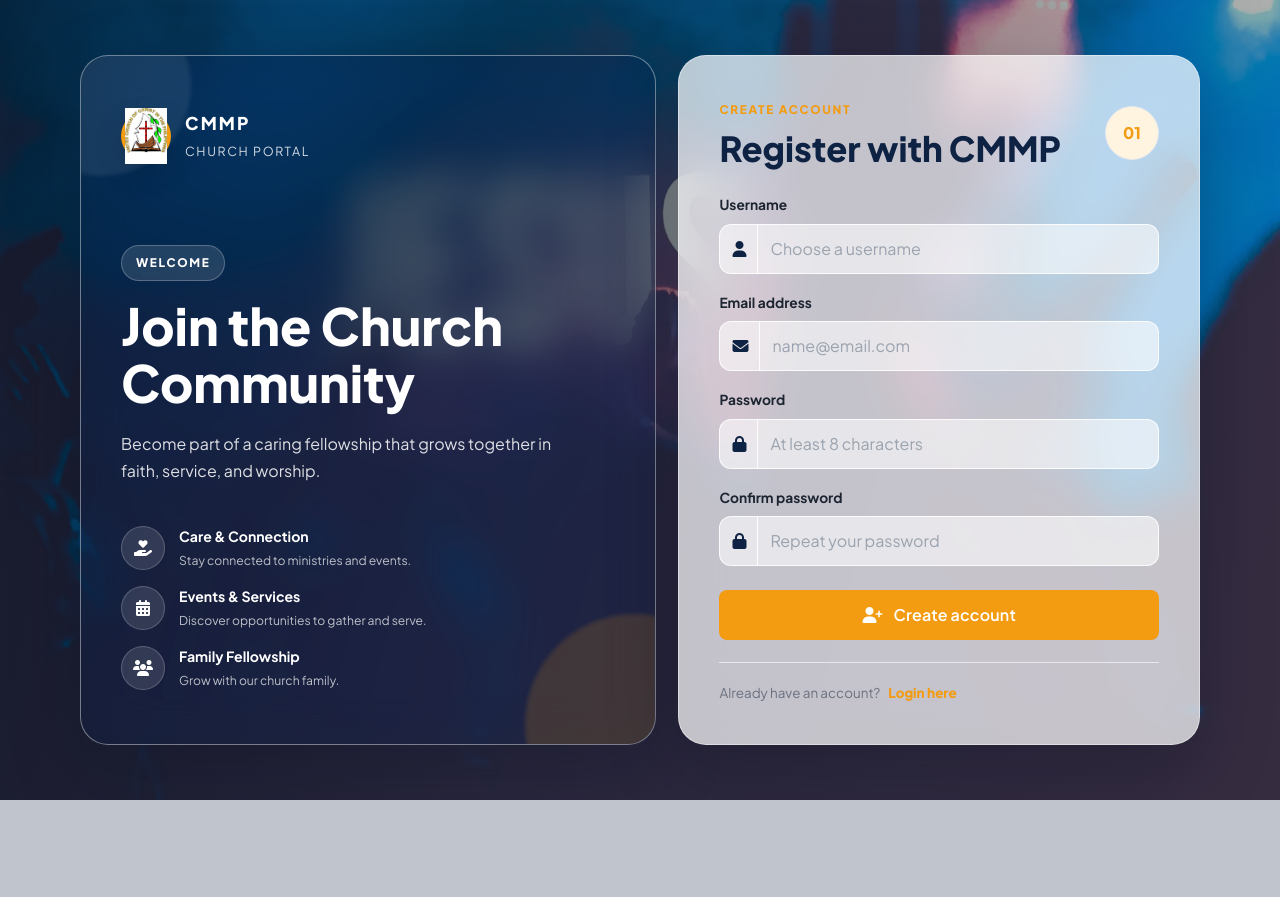
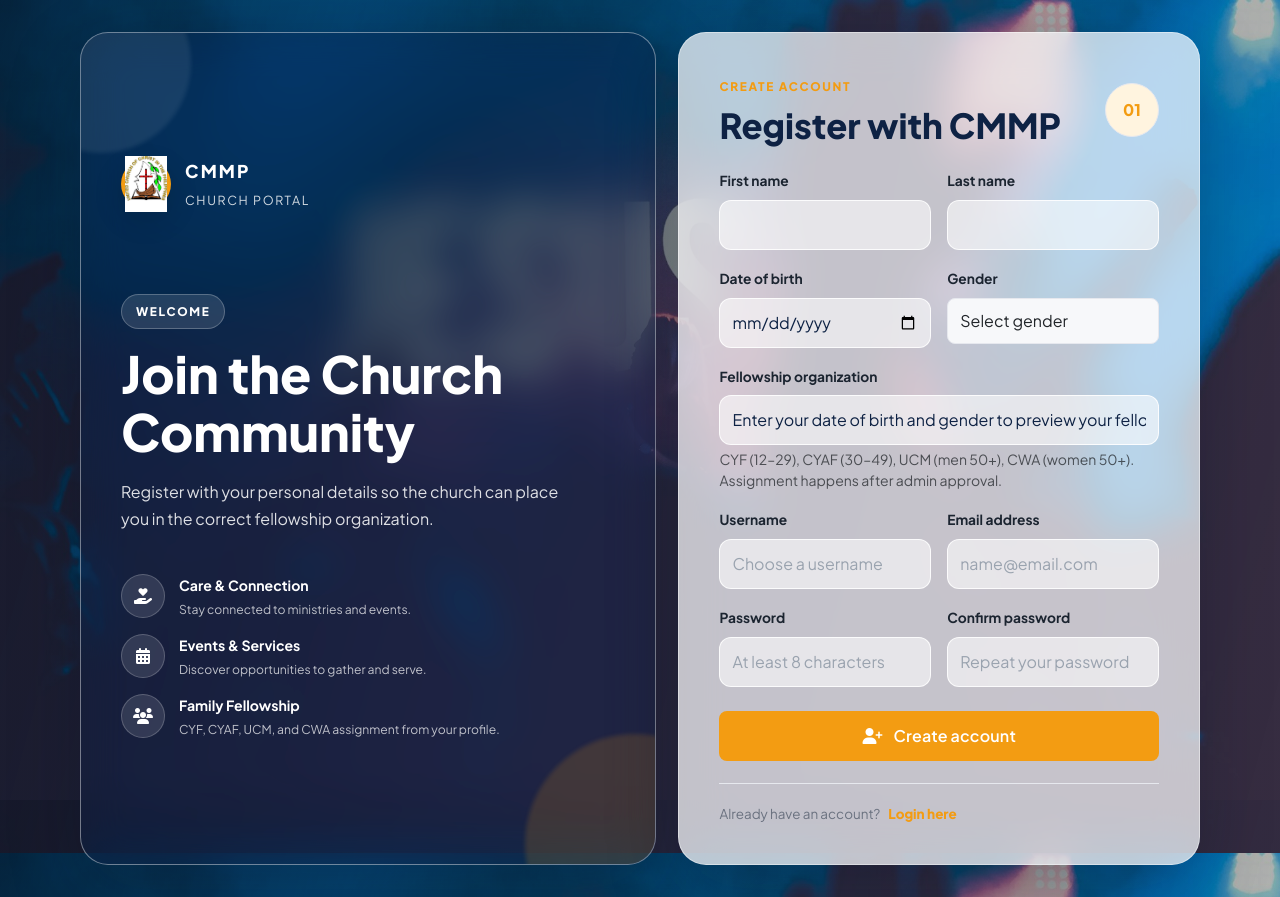
Before and after one commit to MiraWeb04/CMMP, a PHP site: page /CMMP/auth/register.php in a window 1280 px wide. Before the commit the page ends 800 px from the top, so only its background shows below. Run offline with PHP 8.4, Linux system fonts and the light colour scheme; some libraries are stand-ins or nearby versions.

Commit message:
Purge all members script, registration requires DOB and gender for fellowship
Co-authored-by: MiraWeb04 <MiraWeb04@users.noreply.github.com>

```diff
--- a/auth/register.php
+++ b/auth/register.php
@@ -3,13 +3,21 @@ declare(strict_types=1);
 
 require_once __DIR__ . '/../helpers/auth.php';
 require_once __DIR__ . '/../helpers/csrf.php';
+require_once __DIR__ . '/../helpers/fellowship.php';
+require_once __DIR__ . '/../helpers/registration.php';
 require_once __DIR__ . '/../models/Member.php';
 require_once __DIR__ . '/../models/Notification.php';
 
 start_secure_session();
 $errors = [];
-$username = '';
-$email = '';
+$fields = [
+    'username' => '',
+    'email' => '',
+    'first_name' => '',
+    'last_name' => '',
+    'date_of_birth' => '',
+    'gender' => '',
+];
 
 if (is_logged_in()) {
 	header('Location: ' . APP_BASE_URL . '/auth/protected-test.php');
@@ -18,15 +26,16 @@ if (is_logged_in()) {
 
 if ($_SERVER['REQUEST_METHOD'] === 'POST') {
 	require_valid_csrf_token();
-	$username = trim((string) ($_POST['username'] ?? ''));
-	$email = trim((string) ($_POST['email'] ?? ''));
+	foreach (array_keys($fields) as $key) {
+		$fields[$key] = trim((string) ($_POST[$key] ?? ''));
+	}
 	$password = (string) ($_POST['password'] ?? '');
 	$passwordConfirmation = (string) ($_POST['password_confirmation'] ?? '');
 
-	if (!preg_match('/^[A-Za-z0-9._-]{3,100}$/', $username)) {
+	if (!preg_match('/^[A-Za-z0-9._-]{3,100}$/', $fields['username'])) {
 		$errors[] = 'Username must be 3-100 characters using letters, numbers, dots, underscores, or hyphens.';
 	}
-	if (!filter_var($email, FILTER_VALIDATE_EMAIL)) {
+	if (!filter_var($fields['email'], FILTER_VALIDATE_EMAIL)) {
 		$errors[] = 'Enter a valid email address.';
 	}
 	if (strlen($password) < 8) {
@@ -36,12 +45,14 @@ if ($_SERVER['REQUEST_METHOD'] === 'POST') {
 		$errors[] = 'Password confirmation does not match.';
 	}
 
+	$errors = array_merge($errors, validate_member_registration_profile($fields));
+
 	if ($errors === []) {
 		$pdo = database();
 		try {
 			$pdo->beginTransaction();
 			$check = $pdo->prepare('SELECT id FROM users WHERE username = :username OR email = :email LIMIT 1');
-			$check->execute(['username' => $username, 'email' => $email]);
+			$check->execute(['username' => $fields['username'], 'email' => $fields['email']]);
 
 			if ($check->fetch()) {
 				throw new DomainException('Registration could not be completed with those details.');
@@ -52,8 +63,8 @@ if ($_SERVER['REQUEST_METHOD'] === 'POST') {
 				 VALUES (:username, :email, :password_hash, :status)'
 			);
 			$insertUser->execute([
-				'username' => $username,
-				'email' => $email,
+				'username' => $fields['username'],
+				'email' => $fields['email'],
 				'password_hash' => password_hash($password, PASSWORD_DEFAULT),
 				'status' => 'PENDING',
 			]);
@@ -69,14 +80,16 @@ if ($_SERVER['REQUEST_METHOD'] === 'POST') {
 			$assignRole = $pdo->prepare('INSERT INTO user_roles (user_id, role_id) VALUES (:user_id, :role_id)');
 			$assignRole->execute(['user_id' => $userId, 'role_id' => $roleId]);
 
-			// Ensure the public registration flow creates a linked members profile immediately,
-			// otherwise the member-side navigation pages block with the profile-not-created message.
-			$firstName = trim((string) preg_replace('/[^A-Za-z0-9._-]+/', '', $username));
-			$lastName = 'Member';
-			Member::createFromRegistration($userId, $firstName === '' ? 'Member' : $firstName, $lastName, $email);
+			Member::createFromRegistration($userId, [
+				'first_name' => $fields['first_name'],
+				'last_name' => $fields['last_name'],
+				'email' => $fields['email'],
+				'date_of_birth' => $fields['date_of_birth'],
+				'gender' => $fields['gender'],
+			]);
 			Notification::notifyAdministrators(
 				'New member registration',
-				$username . ' (' . $email . ') is waiting for approval.',
+				$fields['first_name'] . ' ' . $fields['last_name'] . ' (' . $fields['email'] . ') is waiting for approval.',
 				'MEMBER_REGISTRATION_PENDING',
 				'user',
 				$userId
@@ -98,6 +111,11 @@ if ($_SERVER['REQUEST_METHOD'] === 'POST') {
 		}
 	}
 }
+
+$fellowshipPreview = fellowship_code_for_profile($fields['date_of_birth'] ?: null, $fields['gender'] ?: null);
+$fellowshipPreviewLabel = $fellowshipPreview
+	? fellowship_label_for_code($fellowshipPreview)
+	: 'Enter your date of birth and gender to preview your fellowship organization.';
 ?>
 <!doctype html>
 <html lang="en">
@@ -128,7 +146,7 @@ if ($_SERVER['REQUEST_METHOD'] === 'POST') {
 				<div class="cmmp-auth-heading">
 					<span class="cmmp-auth-tag">Welcome</span>
 					<h1>Join the Church Community</h1>
-					<p>Become part of a caring fellowship that grows together in faith, service, and worship.</p>
+					<p>Register with your personal details so the church can place you in the correct fellowship organization.</p>
 				</div>
 
 				<div class="cmmp-auth-benefits">
@@ -150,7 +168,7 @@ if ($_SERVER['REQUEST_METHOD'] === 'POST') {
 						<span class="cmmp-auth-benefit-icon"><i class="fa-solid fa-users"></i></span>
 						<div>
 							<span class="cmmp-auth-benefit-title">Family Fellowship</span>
-							<span class="cmmp-auth-benefit-text">Grow with our church family.</span>
+							<span class="cmmp-auth-benefit-text">CYF, CYAF, UCM, and CWA assignment from your profile.</span>
 						</div>
 					</div>
 				</div>
@@ -183,35 +201,50 @@ if ($_SERVER['REQUEST_METHOD'] === 'POST') {
 
 					<form method="post" novalidate class="cmmp-auth-form">
 						<?= csrf_field() ?>
-						<div class="mb-3">
-							<label class="form-label" for="username">Username</label>
-							<div class="input-group">
-								<span class="input-group-text"><i class="fa-solid fa-user"></i></span>
-								<input class="form-control" id="username" name="username" value="<?= htmlspecialchars($username, ENT_QUOTES, 'UTF-8') ?>" required autocomplete="username" placeholder="Choose a username">
+						<div class="row g-3">
+							<div class="col-md-6">
+								<label class="form-label" for="first_name">First name</label>
+								<input class="form-control" id="first_name" name="first_name" value="<?= htmlspecialchars($fields['first_name'], ENT_QUOTES, 'UTF-8') ?>" required maxlength="100">
 							</div>
-						</div>
-						<div class="mb-3">
-							<label class="form-label" for="email">Email address</label>
-							<div class="input-group">
-								<span class="input-group-text"><i class="fa-solid fa-envelope"></i></span>
-								<input class="form-control" id="email" name="email" type="email" value="<?= htmlspecialchars($email, ENT_QUOTES, 'UTF-8') ?>" required autocomplete="email" placeholder="name@email.com">
+							<div class="col-md-6">
+								<label class="form-label" for="last_name">Last name</label>
+								<input class="form-control" id="last_name" name="last_name" value="<?= htmlspecialchars($fields['last_name'], ENT_QUOTES, 'UTF-8') ?>" required maxlength="100">
 							</div>
-						</div>
-						<div class="mb-3">
-							<label class="form-label" for="password">Password</label>
-							<div class="input-group">
-								<span class="input-group-text"><i class="fa-solid fa-lock"></i></span>
+							<div class="col-md-6">
+								<label class="form-label" for="date_of_birth">Date of birth</label>
+								<input class="form-control" id="date_of_birth" name="date_of_birth" type="date" value="<?= htmlspecialchars($fields['date_of_birth'], ENT_QUOTES, 'UTF-8') ?>" required>
+							</div>
+							<div class="col-md-6">
+								<label class="form-label" for="gender">Gender</label>
+								<select class="form-select" id="gender" name="gender" required>
+									<option value="">Select gender</option>
+									<option value="Male" <?= $fields['gender'] === 'Male' ? 'selected' : '' ?>>Male</option>
+									<option value="Female" <?= $fields['gender'] === 'Female' ? 'selected' : '' ?>>Female</option>
+								</select>
+							</div>
+							<div class="col-12">
+								<label class="form-label" for="fellowship_organization_preview">Fellowship organization</label>
+								<input class="form-control" id="fellowship_organization_preview" value="<?= htmlspecialchars($fellowshipPreviewLabel, ENT_QUOTES, 'UTF-8') ?>" readonly>
+								<div class="form-text">CYF (12–29), CYAF (30–49), UCM (men 50+), CWA (women 50+). Assignment happens after admin approval.</div>
+							</div>
+							<div class="col-md-6">
+								<label class="form-label" for="username">Username</label>
+								<input class="form-control" id="username" name="username" value="<?= htmlspecialchars($fields['username'], ENT_QUOTES, 'UTF-8') ?>" required autocomplete="username" placeholder="Choose a username">
+							</div>
+							<div class="col-md-6">
+								<label class="form-label" for="email">Email address</label>
+								<input class="form-control" id="email" name="email" type="email" value="<?= htmlspecialchars($fields['email'], ENT_QUOTES, 'UTF-8') ?>" required autocomplete="email" placeholder="name@email.com">
+							</div>
+							<div class="col-md-6">
+								<label class="form-label" for="password">Password</label>
 								<input class="form-control" id="password" name="password" type="password" required autocomplete="new-password" placeholder="At least 8 characters">
 							</div>
-						</div>
-						<div class="mb-4">
-							<label class="form-label" for="password_confirmation">Confirm password</label>
-							<div class="input-group">
-								<span class="input-group-text"><i class="fa-solid fa-lock"></i></span>
+							<div class="col-md-6">
+								<label class="form-label" for="password_confirmation">Confirm password</label>
 								<input class="form-control" id="password_confirmation" name="password_confirmation" type="password" required autocomplete="new-password" placeholder="Repeat your password">
 							</div>
 						</div>
-						<button class="btn btn-primary cmmp-auth-submit w-100" type="submit">
+						<button class="btn btn-primary cmmp-auth-submit w-100 mt-4" type="submit">
 							<i class="fa-solid fa-user-plus me-2"></i>
 							Create account
 						</button>
@@ -226,5 +259,57 @@ if ($_SERVER['REQUEST_METHOD'] === 'POST') {
 		</section>
 	</section>
 </main>
+<script>
+(() => {
+    const dob = document.getElementById('date_of_birth');
+    const gender = document.getElementById('gender');
+    const preview = document.getElementById('fellowship_organization_preview');
+    if (!dob || !gender || !preview) {
+        return;
+    }
+    const labels = {
+        CYF: 'Christian Youth Fellowship (CYF)',
+        CYAF: 'Christian Young Adult Fellowship (CYAF)',
+        UCM: 'United Churchmen (UCM)',
+        CWA: 'Church Women\'s Association (CWA)',
+    };
+    const resolve = () => {
+        if (!dob.value || !gender.value) {
+            preview.value = 'Enter your date of birth and gender to preview your fellowship organization.';
+            return;
+        }
+        const birth = new Date(dob.value + 'T00:00:00');
+        const today = new Date();
+        let age = today.getFullYear() - birth.getFullYear();
+        const monthDiff = today.getMonth() - birth.getMonth();
+        if (monthDiff < 0 || (monthDiff === 0 && today.getDate() < birth.getDate())) {
+            age -= 1;
+        }
+        if (age < 12) {
+            preview.value = 'No fellowship organization yet (under 12 years old).';
+            return;
+        }
+        if (age <= 29) {
+            preview.value = labels.CYF;
+            return;
+        }
+        if (age <= 49) {
+            preview.value = labels.CYAF;
+            return;
+        }
+        if (gender.value === 'Male') {
+            preview.value = labels.UCM;
+            return;
+        }
+        if (gender.value === 'Female') {
+            preview.value = labels.CWA;
+            return;
+        }
+        preview.value = 'Select Male or Female for members aged 50 and above.';
+    };
+    dob.addEventListener('change', resolve);
+    gender.addEventListener('change', resolve);
+})();
+</script>
 </body>
 </html>
--- a/helpers/fellowship.php
+++ b/helpers/fellowship.php
@@ -113,7 +113,7 @@ function fellowship_profile_needs_generation(?string $dateOfBirth, ?string $gend
 function fellowship_ensure_member_profile(int $memberId): array
 {
     $query = database()->prepare(
-        'SELECT date_of_birth, gender, membership_status FROM members WHERE id = :id LIMIT 1'
+        'SELECT date_of_birth, gender FROM members WHERE id = :id LIMIT 1'
     );
     $query->execute(['id' => $memberId]);
     $member = $query->fetch();
@@ -121,36 +121,10 @@ function fellowship_ensure_member_profile(int $memberId): array
         throw new RuntimeException('Member not found.');
     }
 
-    $dateOfBirth = $member['date_of_birth'] ?? null;
-    $gender = $member['gender'] ?? null;
-    $generated = false;
-
-    if ((string) ($member['membership_status'] ?? '') === 'ACTIVE'
-        && fellowship_profile_needs_generation($dateOfBirth, $gender)) {
-        $defaults = fellowship_generated_profile($memberId);
-        if ($dateOfBirth === null || trim((string) $dateOfBirth) === '' || fellowship_member_age((string) $dateOfBirth) === null) {
-            $dateOfBirth = $defaults['date_of_birth'];
-            $generated = true;
-        }
-        if ($gender === null || trim((string) $gender) === ''
-            || fellowship_code_for_profile((string) $dateOfBirth, (string) $gender) === null) {
-            $gender = $defaults['gender'];
-            $generated = true;
-        }
-
-        database()->prepare(
-            'UPDATE members SET date_of_birth = :date_of_birth, gender = :gender WHERE id = :id'
-        )->execute([
-            'id' => $memberId,
-            'date_of_birth' => $dateOfBirth,
-            'gender' => $gender,
-        ]);
-    }
-
     return [
-        'date_of_birth' => $dateOfBirth !== null ? (string) $dateOfBirth : null,
-        'gender' => $gender !== null ? (string) $gender : null,
-        'generated' => $generated,
+        'date_of_birth' => $member['date_of_birth'] !== null ? (string) $member['date_of_birth'] : null,
+        'gender' => $member['gender'] !== null ? (string) $member['gender'] : null,
+        'generated' => false,
     ];
 }
 
--- /dev/null
+++ b/helpers/registration.php
@@ -0,0 +1,45 @@
+<?php
+declare(strict_types=1);
+
+require_once __DIR__ . '/fellowship.php';
+
+function validate_member_registration_profile(array $data): array
+{
+    $errors = [];
+    $firstName = trim((string) ($data['first_name'] ?? ''));
+    $lastName = trim((string) ($data['last_name'] ?? ''));
+    $dateOfBirth = trim((string) ($data['date_of_birth'] ?? ''));
+    $gender = trim((string) ($data['gender'] ?? ''));
+
+    if ($firstName === '') {
+        $errors[] = 'First name is required.';
+    }
+    if ($lastName === '') {
+        $errors[] = 'Last name is required.';
+    }
+    if ($dateOfBirth === '') {
+        $errors[] = 'Date of birth is required for fellowship organization assignment.';
+    } else {
+        $birthDate = DateTimeImmutable::createFromFormat('Y-m-d', $dateOfBirth);
+        if (!$birthDate || $birthDate->format('Y-m-d') !== $dateOfBirth) {
+            $errors[] = 'Enter a valid date of birth.';
+        } elseif ($birthDate > new DateTimeImmutable('today')) {
+            $errors[] = 'Date of birth cannot be in the future.';
+        }
+    }
+
+    if ($gender === '') {
+        $errors[] = 'Gender is required for fellowship organization assignment.';
+    } elseif (!in_array($gender, ['Male', 'Female'], true)) {
+        $errors[] = 'Select Male or Female so the system can assign CYF, CYAF, UCM, or CWA.';
+    }
+
+    if ($errors === [] && $dateOfBirth !== '' && $gender !== '') {
+        $age = fellowship_member_age($dateOfBirth);
+        if ($age !== null && $age >= 50 && fellowship_code_for_profile($dateOfBirth, $gender) === null) {
+            $errors[] = 'Select Male or Female for members aged 50 and above.';
+        }
+    }
+
+    return $errors;
+}
--- a/includes/member-form.php
+++ b/includes/member-form.php
@@ -77,7 +77,7 @@ $memberValue = static function (string $field) use ($member): string {
         <div class="col-md-8">
             <label class="form-label" for="fellowship_organization_preview">Fellowship organization</label>
             <input class="form-control" id="fellowship_organization_preview" value="<?= e($suggestedFellowshipLabel) ?>" readonly>
-            <div class="form-text">Members aged 12 and above are assigned automatically. If date of birth or gender is missing, the system generates values so a fellowship organization can be assigned. Organizations cannot be transferred manually.</div>
+            <div class="form-text">Members aged 12 and above are assigned to CYF, CYAF, UCM, or CWA from date of birth and gender. Organizations cannot be transferred manually.</div>
         </div>
         <div class="col-md-4">
             <label class="form-label" for="phone">Contact number</label>
--- a/models/Member.php
+++ b/models/Member.php
@@ -105,20 +105,20 @@ final class Member
         return $memberId === false ? null : self::find((int) $memberId);
     }
 
-    public static function createFromRegistration(int $userId, string $firstName, string $lastName, ?string $email = null): int
+    public static function createFromRegistration(int $userId, array $profile): int
     {
         $memberNumber = 'CMMP-' . strtoupper(bin2hex(random_bytes(5)));
         $member = [
             'user_id' => $userId,
             'member_number' => $memberNumber,
-            'first_name' => $firstName ?: 'Member',
+            'first_name' => trim((string) ($profile['first_name'] ?? '')) ?: 'Member',
             'middle_name' => null,
-            'last_name' => $lastName ?: 'User',
+            'last_name' => trim((string) ($profile['last_name'] ?? '')) ?: 'User',
             'suffix' => null,
-            'date_of_birth' => null,
-            'gender' => null,
+            'date_of_birth' => trim((string) ($profile['date_of_birth'] ?? '')) ?: null,
+            'gender' => trim((string) ($profile['gender'] ?? '')) ?: null,
             'phone' => null,
-            'email' => $email,
+            'email' => trim((string) ($profile['email'] ?? '')) ?: null,
             'address_line_1' => null,
             'address_line_2' => null,
             'city' => null,
```
Also changed, not shown: admin/members/index.php (+0 -7 lines), admin/users/approve.php (+7 -0 lines), database/migrations/step24_clear_all_members.sql (added, +44 -0 lines), scripts/purge-all-members.php (added, +53 -0 lines), tests/member-smoke.php (+7 -1 lines).
